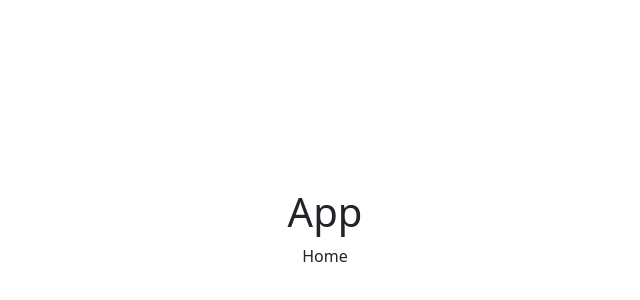
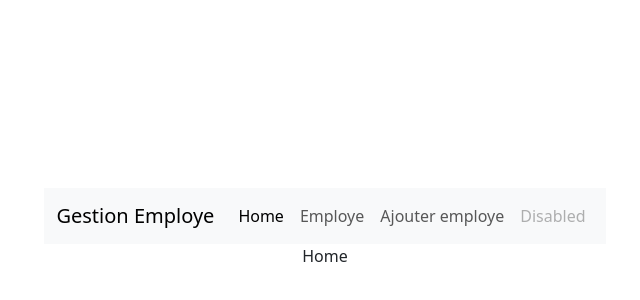
Before and after one commit to ahmedrehane/my-redux, a React (Vite) app: page / in a window 1280 px wide. Shown: the part 172-472 px from the top of the page, without its empty margins (315-955 px from the left). Built offline with nearby package versions, Linux system fonts and the light colour scheme.

Commit message:
travel route

```diff
--- a/src/App.jsx
+++ b/src/App.jsx
@@ -4,6 +4,8 @@ import AddEmploye from './page/AddEmploye'
 import ListEmployee from './page/ListEmployee'
 import { Route,Routes} from 'react-router-dom'
 import Home from './page/Home'
+import NotFound from './page/NotFound'
+import Menu from './Components/Menu'
 
 
 
@@ -13,10 +15,12 @@ function App() {
   return (
     <>
       <div className='App'>
-        <h1>App</h1>
+        <Menu/>
         <Routes>
         <Route path='/' element={<Home/>}/>
-        <Route path='/emplyes' element={<ListEmployee/>}/>
+        <Route path='/employe' element={<ListEmployee/>}/>
+        <Route path='/addEmploye' element={<AddEmploye/>}/>
+        <Route path='*' element={<NotFound/>}/>
 
         </Routes>
 
--- /dev/null
+++ b/src/Components/Menu.jsx
@@ -0,0 +1,38 @@
+import React from "react";
+import { Link } from "react-router-dom";
+
+
+const Menu = () =>{
+    return(
+        <nav className="navbar navbar-expand-lg navbar-light bg-light">
+  <div className="container-fluid">
+    <a className="navbar-brand" href="#">Gestion Employe</a>
+    <button className="navbar-toggler" type="button" data-bs-toggle="collapse" data-bs-target="#navbarNav" aria-controls="navbarNav" aria-expanded="false" aria-label="Toggle navigation">
+      <span className="navbar-toggler-icon"></span>
+    </button>
+    <div className="collapse navbar-collapse" id="navbarNav">
+      <ul className="navbar-nav">
+        <li className="nav-item">
+          <Link className="nav-link active" aria-current="page" to='/'>Home</Link>
+        </li>
+        <li className="nav-item">
+          <Link className="nav-link" to='/employe'>Employe</Link>
+        </li>
+        <li className="nav-item">
+          <Link className="nav-link" to='/addEmploye'>Ajouter employe</Link>
+        </li>
+        <li className="nav-item">
+          <a className="nav-link disabled" href="#" tabindex="-1" aria-disabled="true">Disabled</a>
+        </li>
+      </ul>
+    </div>
+  </div>
+</nav>
+    )
+    }
+
+
+
+
+
+    export default Menu
--- /dev/null
+++ b/src/page/NotFound.jsx
@@ -0,0 +1,13 @@
+import React from "react";
+
+const NotFound = () =>{
+    return(
+        <div>NotFound</div>
+    )
+    }
+
+
+
+
+
+     export default NotFound
```
